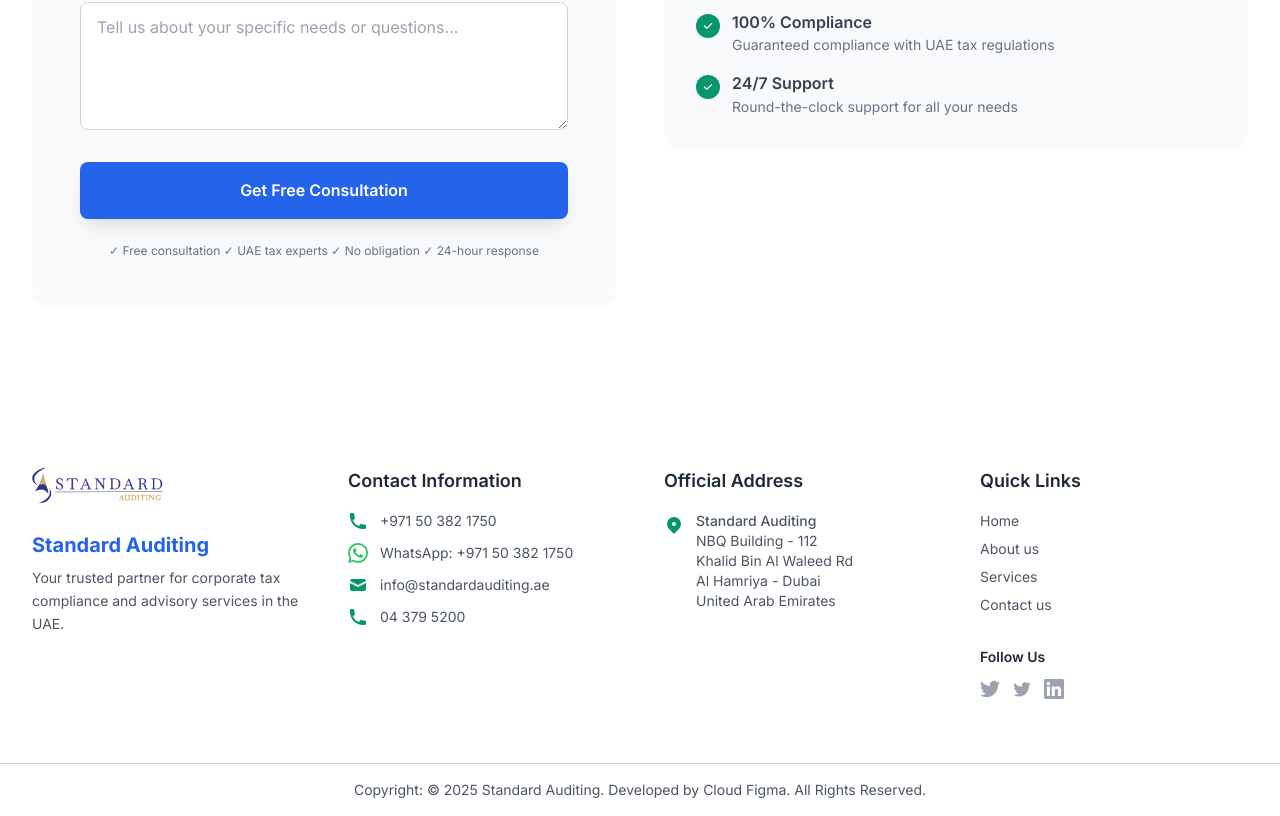
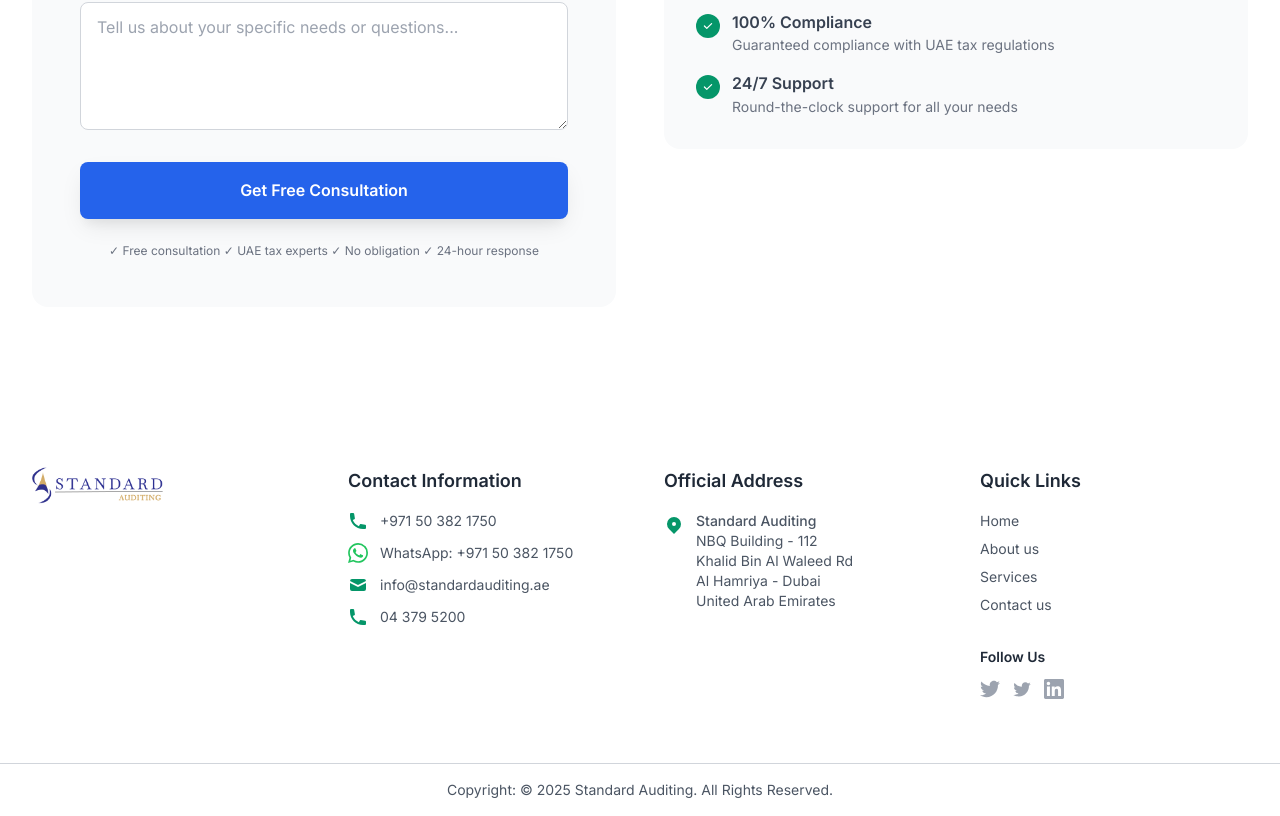
Before and after one commit to AkshayKeerti/StandardAuditingLP, a React (Create React App) app: page / in a window 1280 px wide. Shown: the part 9709-10525 px from the top of the page. Built offline with nearby package versions, Linux system fonts and the light colour scheme.

Commit message:
Clean up footer: remove Standard Auditing text and Cloud Figma attribution

```diff
--- a/src/components/Footer.js
+++ b/src/components/Footer.js
@@ -11,12 +11,6 @@ const Footer = () => {
           <div className="space-y-4 sm:space-y-6">
             <div className="flex items-center space-x-3">
               <img src="/standard-auditing-logo.png" alt="Standard Auditing" className="h-8 sm:h-10 w-auto" />
-            </div>
-            <div>
-              <h3 className="text-lg sm:text-xl font-bold text-primary mb-2">Standard Auditing</h3>
-              <p className="text-sm text-gray-600 leading-relaxed">
-                Your trusted partner for corporate tax compliance and advisory services in the UAE.
-              </p>
             </div>
           </div>
 
@@ -118,7 +112,7 @@ const Footer = () => {
       <div className="border-t border-gray-300 py-3 sm:py-4">
         <div className="container-custom text-center px-4 sm:px-6 lg:px-8">
           <p className="text-xs sm:text-sm text-gray-600">
-            Copyright: © 2025 Standard Auditing. Developed by Cloud Figma. All Rights Reserved.
+            Copyright: © 2025 Standard Auditing. All Rights Reserved.
           </p>
         </div>
       </div>
```
